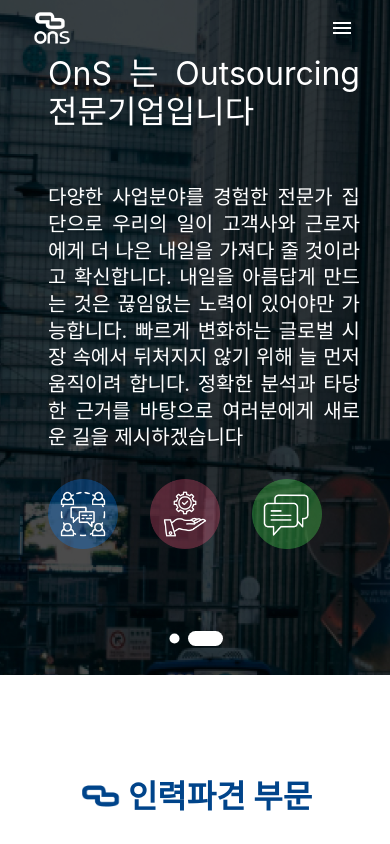
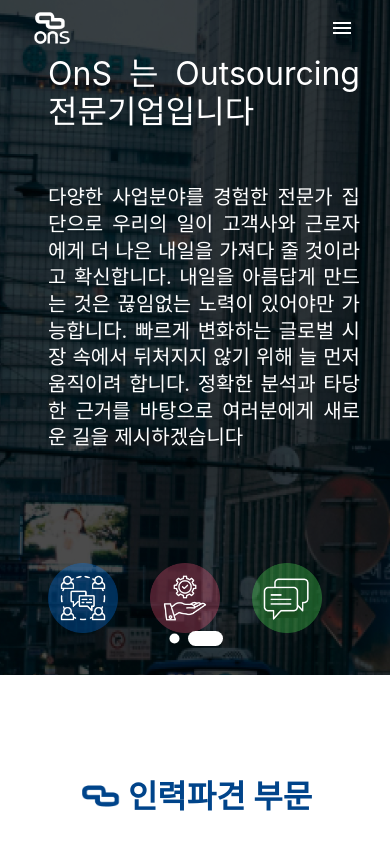
Before and after one commit to 243Studio/ons, a React (Create React App) app: page / in a window 390 px wide. Shown: the top 844 px of the page. Built offline with nearby package versions, Linux system fonts and the light colour scheme.

Commit message:
version2.4

```diff
--- a/src/components/component.css
+++ b/src/components/component.css
@@ -247,7 +247,7 @@ header{
       position:absolute;
       top:00;
       left:0;
-      height:65%;
+      height:75%;
       padding:0 3rem 0 3rem;
       box-sizing: border-box;
       width:90%;
```
